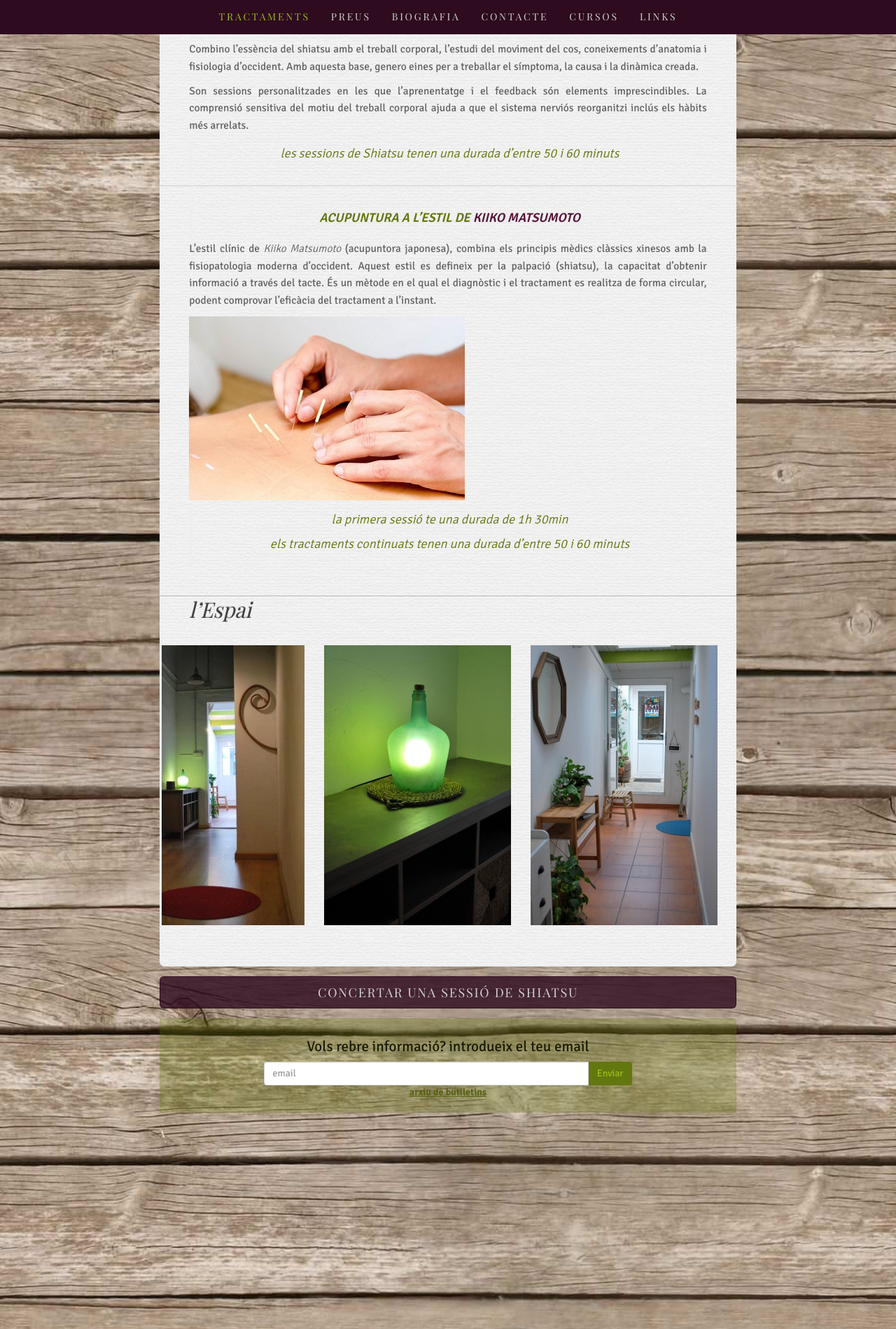
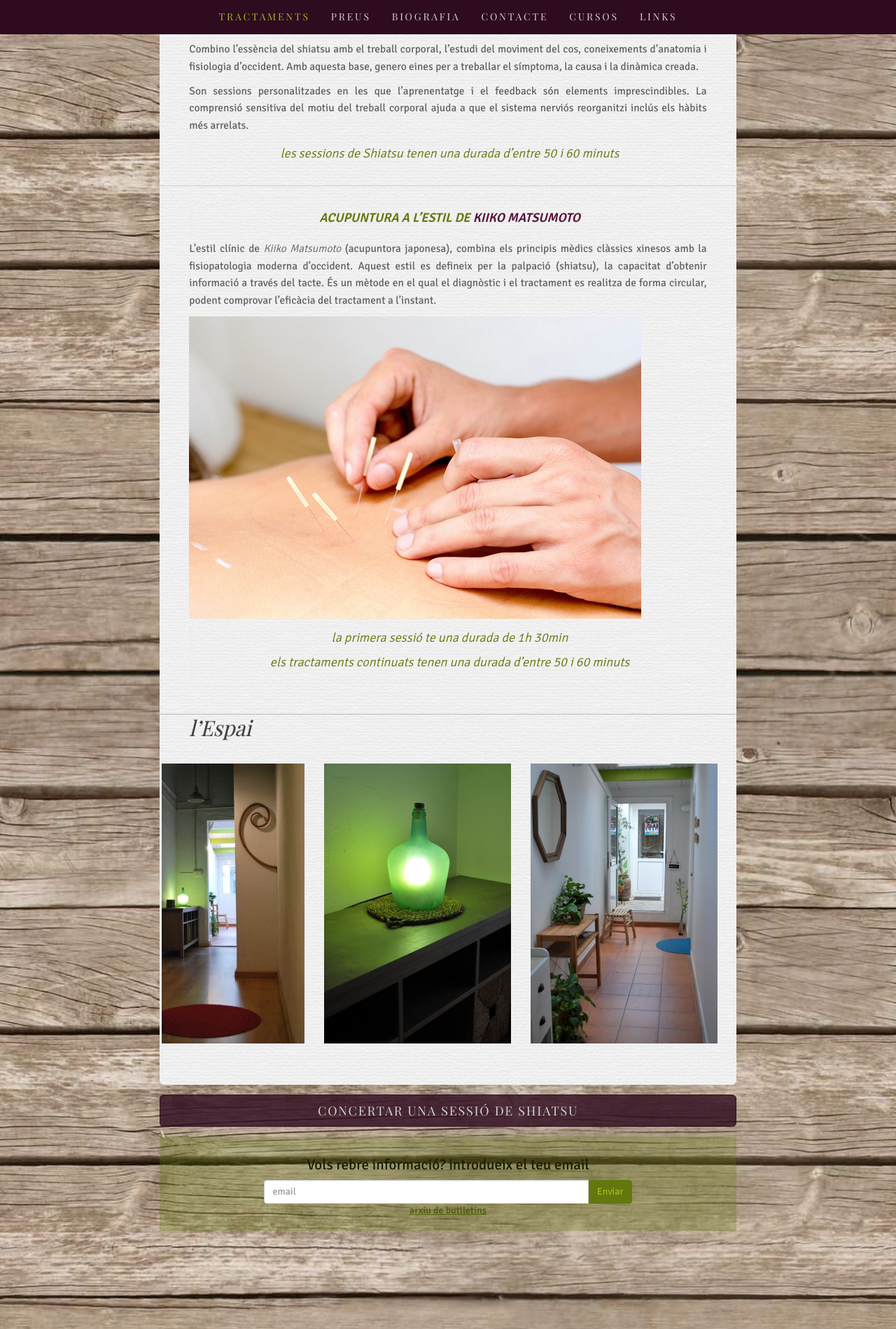
Before and after one commit to agustibr/shiatsu.nuriabelloc.com, a Jekyll site: the page built from cat/1-sessions.md, in a window 1280 px wide. Shown: the part 851-2750 px from the top of the page at 70% size. Built offline with Jekyll 4.4.1, drawn with Linux system fonts in a browser that asks for light colours; some web fonts are replaced.

Commit message:
Updated 1-sessions.md

```diff
--- a/cat/1-sessions.md
+++ b/cat/1-sessions.md
@@ -50,7 +50,7 @@ Son sessions personalitzades en les que l’aprenentatge i el feedback són elem
 
 L'estil clínic de _Kiiko Matsumoto_ (acupuntora japonesa), combina els principis mèdics clàssics xinesos amb la fisiopatologia moderna d'occident. Aquest estil es defineix per la palpació (shiatsu), la capacitat d'obtenir informació a través del tacte. És un mètode en el qual el diagnòstic i el tractament es realitza de forma circular, podent comprovar l'eficàcia del tractament a l'instant.
 
-![acupuntura.jpg]({{site.baseurl}}/image/acupuntura.jpg)
+![acu.jpg]({{site.baseurl}}/image/acu.jpg)
 
 > _la primera sessió te una durada de 1h 30min_
 
```
